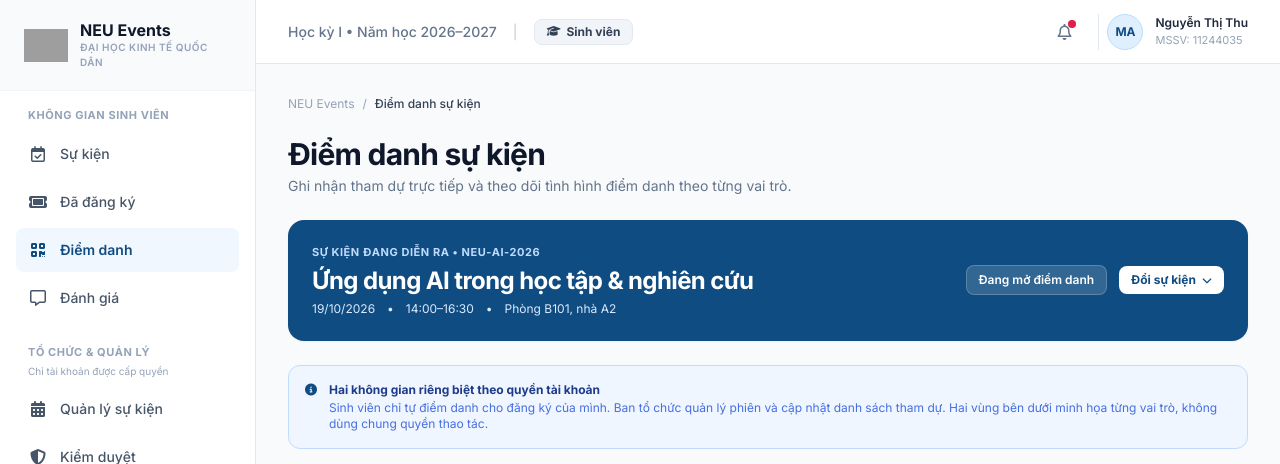
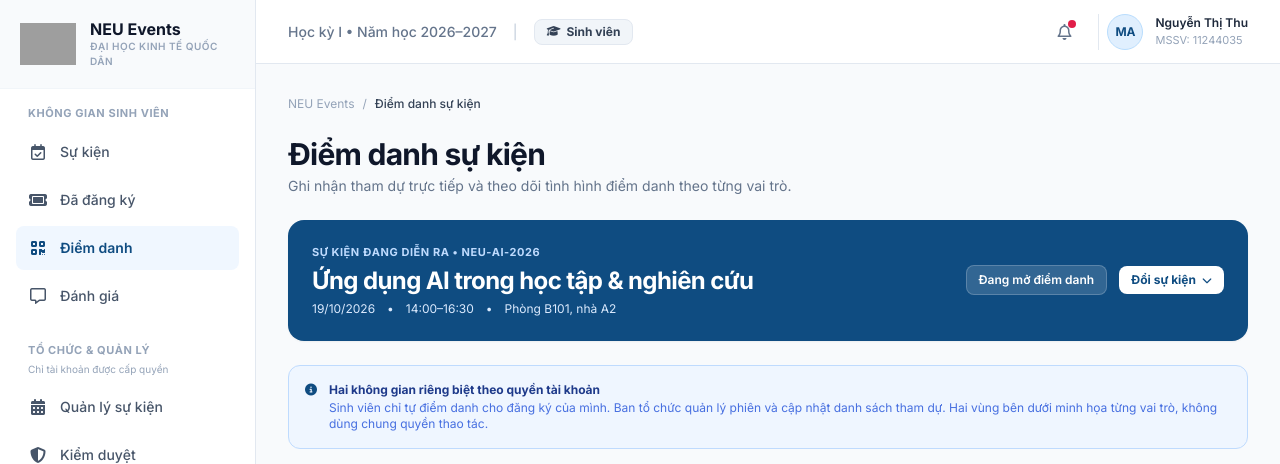
Before and after one commit to Nguyen-Thi-Thu1307/NEU-Events, a Flask app: page /checkin in a window 1280 px wide. Shown: the top 464 px of the page. Run offline with Flask 3, Linux system fonts and the light colour scheme; a user stored in the database is signed in; some libraries are stand-ins or nearby versions; grey boxes are pictures that could not be loaded.

```diff
--- a/templates/base.html
+++ b/templates/base.html
@@ -42,8 +42,8 @@
     <aside class="w-64 bg-white border-r border-slate-200 flex flex-col justify-between shrink-0 select-none">
         <div>
             <!-- LOGO BRAND -->
-            <a href="{{ url_for('events') }}" class="flex items-center gap-3 px-6 py-5 border-b border-slate-100 hover:bg-slate-50 transition">
-                <img src="https://encrypted-tbn0.gstatic.com/images?q=tbn:ANd9GcTEdk1N4p5_sISuh_TVhO1sevVd6XDK62ZlMOJipkdgrCvB-rwi8mZRjWaH&s=10" alt="Logo NEU" class="w-11 h-11 object-contain shrink-0">
+            <a href="{{ url_for('events') }}" class="flex items-center gap-3.5 px-5 py-4 border-b border-slate-100 hover:bg-slate-50 transition">
+                <img src="https://encrypted-tbn0.gstatic.com/images?q=tbn:ANd9GcTEdk1N4p5_sISuh_TVhO1sevVd6XDK62ZlMOJipkdgrCvB-rwi8mZRjWaH&s=10" alt="Logo NEU" class="w-14 h-14 object-contain shrink-0">
                 <div>
                     <div class="text-base font-bold text-slate-900 leading-tight">NEU Events</div>
                     <div class="text-[10px] uppercase font-semibold text-slate-400 tracking-wider">Đại học Kinh tế Quốc dân</div>
```
Also changed, not shown: templates/login.html (+4 -4 lines).
